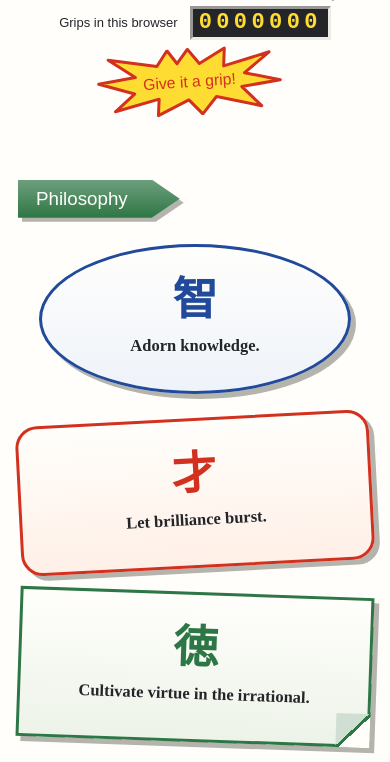
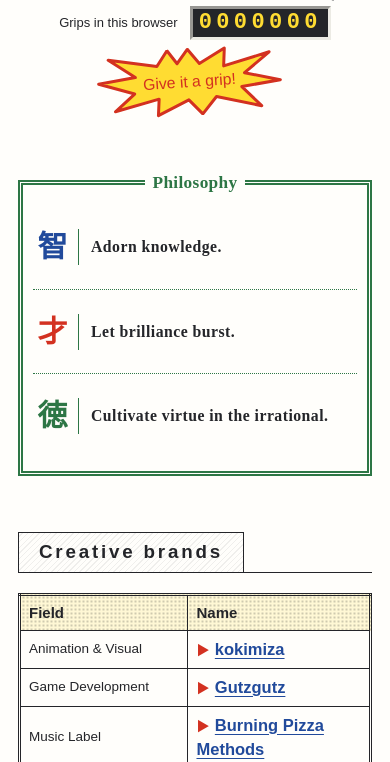
Before and after one commit to kokimiza/jocaweb, a website: page index.html in a window 390 px wide. Shown: the part 349-1111 px from the top of the page. Drawn offline with Linux system fonts and the light colour scheme; a web font is replaced by a local one.

Commit message:
Refactor CSS variables and styles in retro.css

```diff
--- a/assets/css/retro.css
+++ b/assets/css/retro.css
@@ -24,8 +24,8 @@
   a:hover { color: var(--red); }
   section { padding-block: 28px; }
 
-  /* ワードアート：縦に引き伸ばして、黒フチと灰色の影。 */
-  .navbar-brand a, .hero-title, .page-header h1, .footer-wordmark {
+  /* ワードアートは主役の文字に限定する。ロゴや文書見出しとは分ける。 */
+  .hero-title, .page-header h1 {
     display: inline-block; font-family: var(--font-family-heading); font-weight: 400; letter-spacing: 0;
     -webkit-text-stroke: 1px var(--ink); paint-order: stroke fill; text-shadow: 4px 4px 0 var(--shade); text-decoration: none;
   }
@@ -36,9 +36,10 @@
 
   site-header { padding-bottom: 12px; border-bottom: 3px double var(--blue); }
   .navbar { padding-top: 16px; }
-  .navbar-brand { font-size: clamp(2rem, 6vw, 2.8rem); line-height: 1.3; }
-  .navbar-brand a { color: var(--green); transform: scaleY(1.2); transform-origin: bottom; }
-  .navbar-brand a:hover { color: var(--green); }
+  /* 3579671 のロゴに戻す：緑のベタ文字、詰めた字間、変形と影なし。 */
+  .navbar-brand { font-size: clamp(1.6rem, 4vw, 2.5rem); line-height: 1.2; }
+  .navbar-brand a, .footer-wordmark { font-family: "Dela Gothic One", "Arial Black", sans-serif; font-weight: 400; color: var(--green); letter-spacing: -.05em; text-decoration: none; }
+  .navbar-brand a:hover { color: var(--red); }
   .navbar-lang-toggle, .navbar-toggle { font-size: 12px; font-weight: 700; }
   .navbar-lang-menu { background: var(--paper); box-shadow: 4px 4px 0 var(--shade); }
   .navbar-menu { gap: 4px; border: 0; background: none; }
@@ -53,7 +54,7 @@
   .hero-stage { position: relative; padding: 36px 210px 48px 32px; text-align: center; border: 3px solid var(--blue); border-radius: 28px; background: linear-gradient(var(--paper), var(--color-bg-light)); box-shadow: 6px 6px 0 var(--shade); }
   .hero-title { margin: 0; color: var(--red); font-size: clamp(4.5rem, 15vw, 9.5rem); line-height: 1.1; -webkit-text-stroke-width: 3px; text-shadow: 8px 8px 0 var(--shade); transform: scaleY(1.3) skewX(-8deg); }
   /* クリップアートは枠からはみ出して、少し傾けて貼る。 */
-  .grip-clipart { position: absolute; right: -28px; bottom: -64px; width: clamp(120px, 26vw, 240px); height: auto; transform: rotate(14deg); }
+  .grip-clipart { position: absolute; right: -12px; bottom: -64px; width: clamp(120px, 26vw, 240px); height: auto; transform: rotate(14deg); }
   .hero-stage.is-gripping .grip-clipart { animation: grip-squeeze 350ms ease-out; }
   .grip-console { display: flex; flex-wrap: wrap; align-items: center; justify-content: center; gap: 8px 12px; margin-top: 44px; font: 13px/1.5 "MS PGothic", sans-serif; }
   .grip-count { padding: 3px 6px; color: var(--yellow); background: var(--ink); border: 3px inset var(--button-face); font: 700 22px/1 "Courier New", monospace; letter-spacing: .2em; }
@@ -62,27 +63,28 @@
   .grip-button:active { transform: rotate(-4deg) scale(.95); }
   .grip-console-message { color: var(--red); font-weight: 700; }
 
-  /* 見出しはパワポの「ホームベース」にグラデーション。 */
-  .section-title { margin-bottom: 26px; filter: drop-shadow(4px 4px 0 var(--shade)); }
+  /* 文書見出し：明朝の太字と二重下線。オートシェイプは繰り返さない。 */
+  .section-title { margin-bottom: 20px; }
   .section-title h2, .content-section h2 {
-    display: table; padding: 6px 52px 6px 18px; border: 0; color: var(--paper); font: 400 1.5rem/1.4 var(--font-family-heading);
-    background: linear-gradient(color-mix(in srgb, var(--page-color, var(--green)) 70%, white), var(--page-color, var(--green)));
-    clip-path: polygon(0 0, calc(100% - 28px) 0, 100% 50%, calc(100% - 28px) 100%, 0 100%);
+    display: table; padding: 4px 8px 7px; border: 0; border-bottom: 4px double var(--page-color, var(--green)); color: var(--ink);
+    background: none; font: 900 1.5rem/1.5 var(--font-family-mincho); letter-spacing: .08em;
   }
 
-  /* 三つのこと：楕円・角丸四角形・メモを、揃えずに置く。 */
-  .values-list { display: flex; flex-wrap: wrap; justify-content: center; align-items: flex-start; gap: 24px 22px; padding: 0; list-style: none; }
-  .values-item { position: relative; flex: 0 1 280px; display: flex; flex-direction: column; align-items: center; justify-content: center; min-height: 190px; padding: 24px 28px; text-align: center; border: 3px solid var(--blue); background: linear-gradient(var(--paper), var(--ink-blue-wash)); box-shadow: 5px 5px 0 var(--shade); }
-  .values-item:nth-child(1) { border-radius: 50%; }
-  .values-item:nth-child(2) { margin-top: 40px; border-color: var(--red); border-radius: 22px; background: linear-gradient(var(--paper), var(--ink-red-wash)); transform: rotate(-3deg); }
-  .values-item:nth-child(3) { margin-top: 8px; border-color: var(--green); background: linear-gradient(var(--paper), var(--ink-green-wash)); transform: rotate(2deg); }
-  .values-item:nth-child(3)::after { content: ""; position: absolute; right: -3px; bottom: -3px; width: 34px; height: 34px; background: linear-gradient(to top left, var(--paper) calc(50% - 2px), var(--green) calc(50% - 2px) calc(50% + 1px), #cfe0d2 calc(50% + 1px)); }
-  .values-mark { margin-bottom: 10px; color: var(--blue); font: 900 3rem/1 var(--font-family-mincho); }
+  /* 一太郎の囲み罫と均等割付。三つをひとつの文書として組む。 */
+  .values > .container { max-width: 760px; padding: 0 24px 14px; border: 5px double var(--green); }
+  .values .section-title { margin: -20px auto 10px; text-align: center; }
+  .values .section-title h2 { display: inline-block; padding: 0 16px; border: 0; color: var(--green); background: var(--paper); letter-spacing: .15em; }
+  .values-list { display: block; padding: 0; list-style: none; }
+  .values-item { display: grid; grid-template-columns: 68px minmax(0, 1fr); align-items: center; gap: 22px; min-height: 84px; padding: 16px 14px; }
+  .values-item + .values-item { border-top: 1px dotted var(--green); }
+  .values-mark { margin: 0; padding-right: 18px; border-right: 1px solid var(--green); text-align: center; color: var(--blue); font: 900 2.5rem/1.2 var(--font-family-mincho); }
   .values-item:nth-child(2) .values-mark { color: var(--red); }
   .values-item:nth-child(3) .values-mark { color: var(--green); }
-  .values-item h3 { font: 700 1.1rem/1.6 var(--font-family-mincho); text-wrap: balance; }
+  .values-item h3 { font: 900 1.25rem/1.7 var(--font-family-mincho); letter-spacing: .12em; text-wrap: balance; }
 
   /* 一太郎の罫線表。見出し行は網掛け。 */
+  .brands .section-title { border-bottom: 1px solid var(--ink); }
+  .brands .section-title h2 { display: inline-block; padding: 5px 20px; border: 1px solid var(--ink); border-bottom: 0; background: repeating-linear-gradient(-45deg, transparent 0 3px, #24252912 3px 4px); font: 700 1.25rem/1.5 var(--font-family-sans); letter-spacing: .15em; }
   .brand-table { width: 100%; border-collapse: collapse; border: 3px double var(--ink); background: var(--paper); }
   .brand-table th, .brand-table td { padding: 8px 12px; border: 1px solid var(--ink); text-align: left; vertical-align: middle; }
   .brand-table th { background: radial-gradient(#24252938 1px, transparent 1.4px) 0 0 / 4px 4px, var(--color-bg-light); }
@@ -103,12 +105,18 @@
   .page-header h1 { margin-bottom: 26px; color: var(--page-color, var(--green)); -webkit-text-stroke-width: 2px; text-shadow: 6px 6px 0 var(--shade); transform: scaleY(1.25) skewX(-6deg); }
   .page-header::after { border-color: var(--page-color, var(--green)); }
   .page-header-icon { width: 96px; height: 72px; display: grid; place-items: center; margin: 0 auto 20px; border: 3px solid var(--page-color, var(--green)); border-radius: 50%; background: linear-gradient(var(--paper), var(--color-bg-light)); box-shadow: 4px 4px 0 var(--shade); }
-  .service-card, .responsibility-card, .philosophy-point { border: 2px solid var(--page-color, var(--green)); border-radius: 14px; background: var(--paper); box-shadow: 4px 4px 0 var(--shade); }
-  .philosophy-point { border-style: dashed; }
+  /* 本文は「囲み枠の連続」ではなく、罫線付きの段組と見出しの網掛け。 */
+  .services-grid, .game-categories, .responsibilities-grid { gap: 0 28px; border-top: 3px double var(--page-color, var(--green)); }
+  .service-card, .responsibility-card { padding: 20px 8px; border: 0; border-bottom: 1px solid var(--page-color, var(--green)); background: var(--paper); }
+  .service-card h3, .responsibility-card h3 { display: table; padding: 2px 8px; background: repeating-linear-gradient(-45deg, transparent 0 3px, #24252912 3px 4px); }
+  .philosophy-points { display: block; padding: 8px 24px; border: 3px double var(--page-color, var(--green)); }
+  .philosophy-point { display: grid; grid-template-columns: minmax(120px, 1fr) 3fr; gap: 18px; padding: 18px 0; border: 0; background: none; }
+  .philosophy-point + .philosophy-point { border-top: 1px dotted var(--page-color, var(--green)); }
+  .philosophy-point h3 { margin: 0; font-family: var(--font-family-mincho); }
   /* 工事中。 */
   .section-note { position: relative; padding-top: 38px; border: 1px solid var(--ink); background: var(--paper); }
   .section-note::before { content: ""; position: absolute; inset: 0 0 auto; height: 10px; background: repeating-linear-gradient(-45deg, var(--ink) 0 10px, var(--yellow) 10px 20px); }
-  .contact-form { border: 3px double var(--green); background: var(--paper); box-shadow: 5px 5px 0 var(--shade); }
+  .contact-form { border: 3px double var(--green); background: var(--paper); }
   .contact-form input, .contact-form select, .contact-form textarea { background: #fff; border: 2px inset var(--button-face); }
   .project-notice { border: 3px double var(--blue); background: var(--color-bg-light); }
   .genre-kokimiza, .genre-systems { color: var(--blue); background: var(--ink-blue-wash); }
@@ -134,8 +142,14 @@
     .grip-clipart { right: -10px; bottom: -44px; width: 104px; }
     .grip-console { margin-top: 48px; }
     .section-title h2, .content-section h2 { font-size: 1.25rem; }
-    .values-item, .values-item:nth-child(2), .values-item:nth-child(3) { flex-basis: 100%; min-height: 150px; margin-top: 0; }
-    .values-item:nth-child(1) { flex-basis: 88%; }
+    .values > .container { padding-inline: 10px; }
+    .values .section-title { margin-top: -15px; }
+    .values .section-title h2 { padding-inline: 8px; font-size: 1.15rem; letter-spacing: .02em; }
+    .values-item { grid-template-columns: 42px minmax(0, 1fr); gap: 12px; padding: 16px 4px; }
+    .values-mark { padding-right: 10px; font-size: 2rem; }
+    .values-item h3 { font-size: 1.05rem; letter-spacing: .03em; }
+    .philosophy-points { padding-inline: 16px; }
+    .philosophy-point { grid-template-columns: 1fr; gap: 6px; }
     .brand-table th, .brand-table td { padding: 6px 8px; }
     site-footer > footer { padding: 24px 18px; }
   }
```
